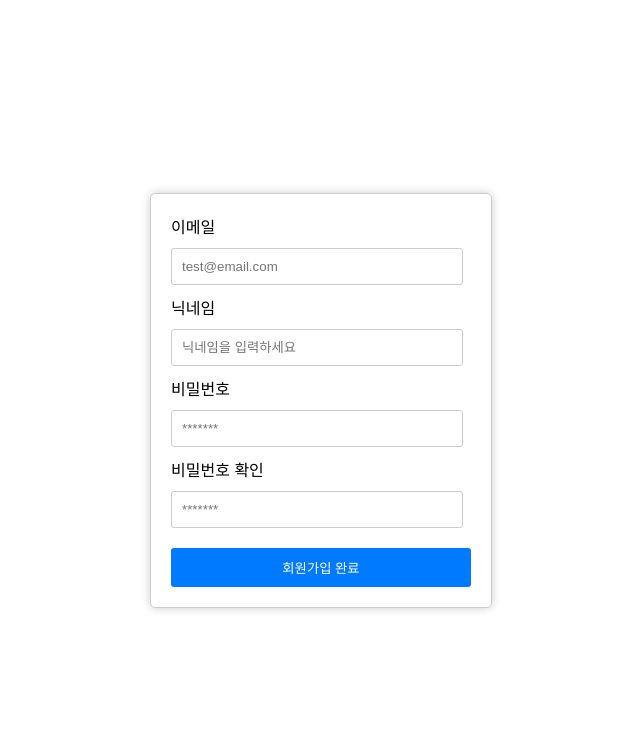
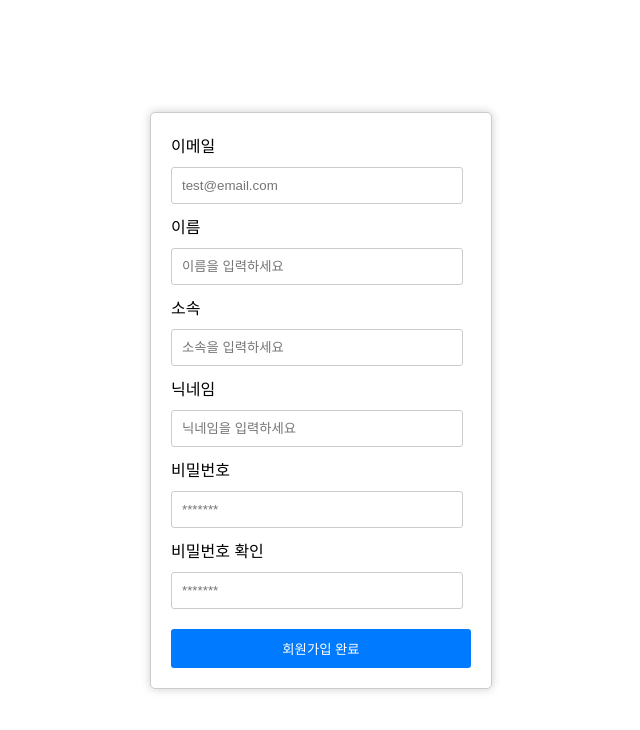
Before and after one commit to ACS-High-School/Frontend, a React (Create React App) app: page /signup in a window 1280 px wide. Shown: the top 730 px of the page, without its empty margins (319-959 px from the left). Built offline with nearby package versions, Linux system fonts and the light colour scheme; no server answers; what aws-amplify, aws-jwt-verify would draw is missing.

Commit message:
fix : 머지 충돌 방지를 위한 회원가입 폼과 로직 변경

```diff
--- a/src/components/SignUpPage.jsx
+++ b/src/components/SignUpPage.jsx
@@ -28,7 +28,7 @@ const SignForm = (props) => {
         { Name: 'username', Value: data.email },
         // 필요한 다른 속성들을 여기에 추가하세요.
       ];
-      await authService.register(data.username, data.password, data.email);
+      await authService.register(data.name, data.company, data.username, data.password, data.email);
       // 회원가입 성공 후의 로직을 여기에 추가하세요.
       setShowEmailVerification(true);
       console.log("회원 생성 성공!")
@@ -78,6 +78,38 @@ const SignForm = (props) => {
           {errors.email && (
             <small role="alert">{errors.email.message}</small>
           )}
+        </div>
+        <div>
+            <label htmlFor="name">이름</label>
+            <input
+                id="name"
+                type="text"
+                placeholder="이름을 입력하세요"
+                {...register("name", {
+                    required: "이름은 필수 입력입니다.",
+                    minLength: {
+                        value: 2,
+                        message: "이름은 최소 2자 이상이어야 합니다.",
+                    },
+                })}
+            />
+            {errors.name && (
+                <small role="alert">{errors.name.message}</small>
+            )}
+        </div>
+        <div>
+            <label htmlFor="company">소속</label>
+            <input
+                id="company"
+                type="text"
+                placeholder="소속을 입력하세요"
+                {...register("company", {
+                    required: "소속은 필수 입력입니다.",
+                })}
+            />
+            {errors.company && (
+                <small role="alert">{errors.company.message}</small>
+            )}
         </div>
         <div>
           <label htmlFor="username">닉네임</label>
--- a/src/components/authService.jsx
+++ b/src/components/authService.jsx
@@ -42,9 +42,11 @@ const verifier = CognitoJwtVerifier.create({
 
 export const authService = {
   // Updated register function using aws-amplify/auth's signUp
-  async register(username, password, email) {
+  async register(name, company, username, password, email) {
     try {
       const { userSub } = await signUp({
+        name,
+        company,
         username,
         password,
         options: {
```
